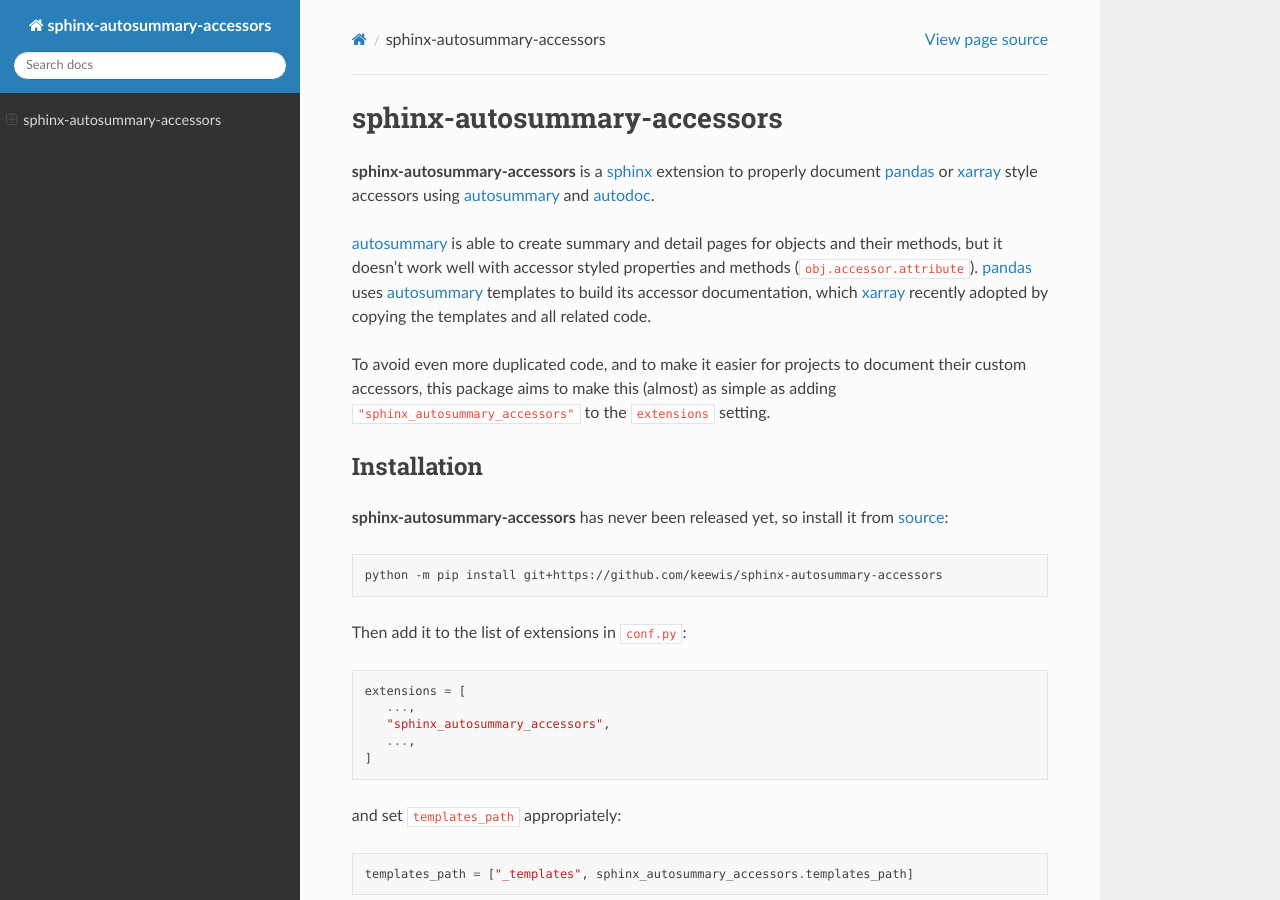
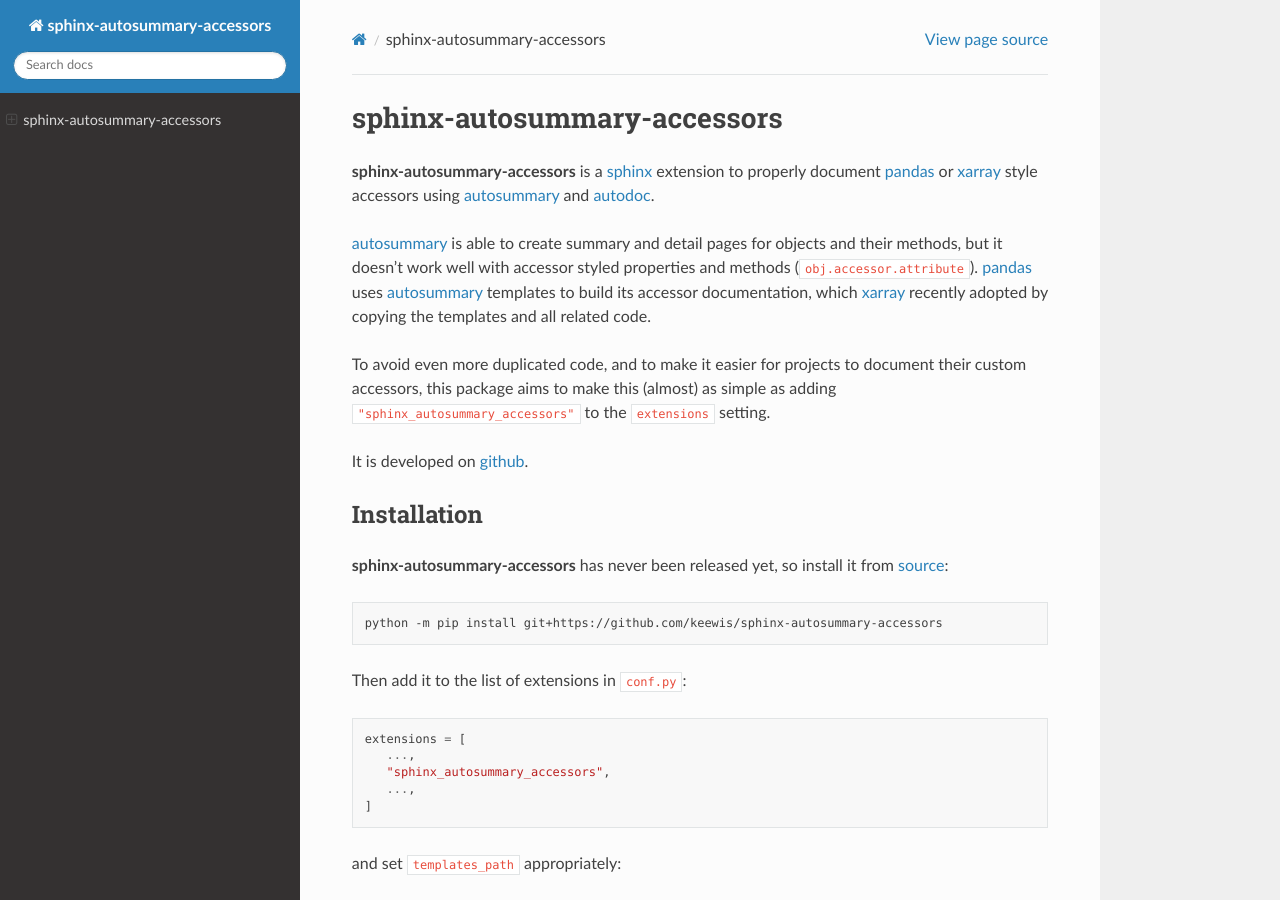
Before and after one commit to xarray-contrib/sphinx-autosummary-accessors, a Sphinx documentation site: the page built from docs/index.rst, in a window 1280 px wide and 900 px high. Built offline with Sphinx 7.4.7 and the Read the Docs theme 2.0.0, drawn with Linux system fonts in a browser that asks for light colours.

Commit message:
point to github

```diff
--- a/docs/index.rst
+++ b/docs/index.rst
@@ -15,6 +15,8 @@
 to document their custom accessors, this package aims to make this
 (almost) as simple as adding ``"sphinx_autosummary_accessors"`` to the
 ``extensions`` setting.
+
+It is developed on `github <https://github.com/keewis/sphinx-autosummary-accessors>`_.
 
 
 Installation
```
